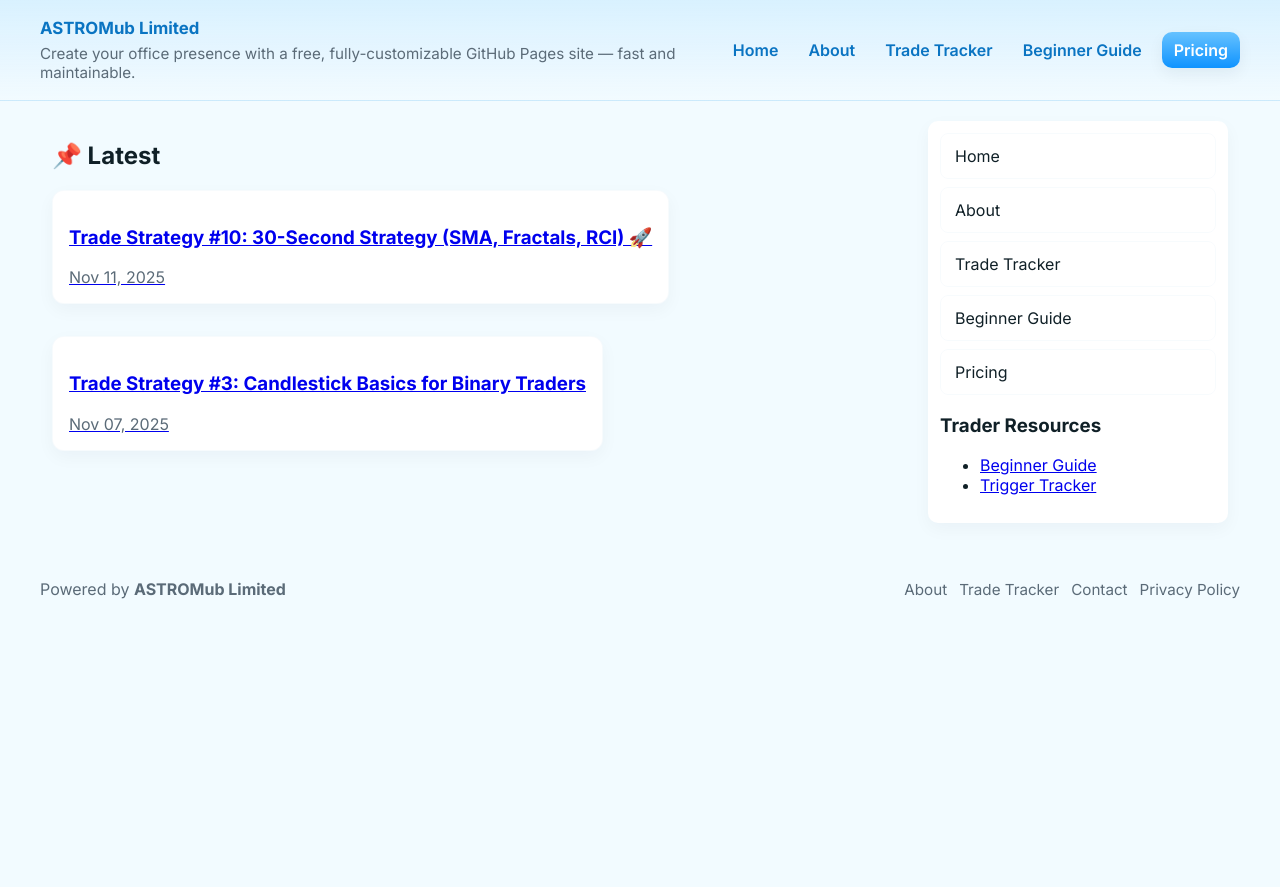
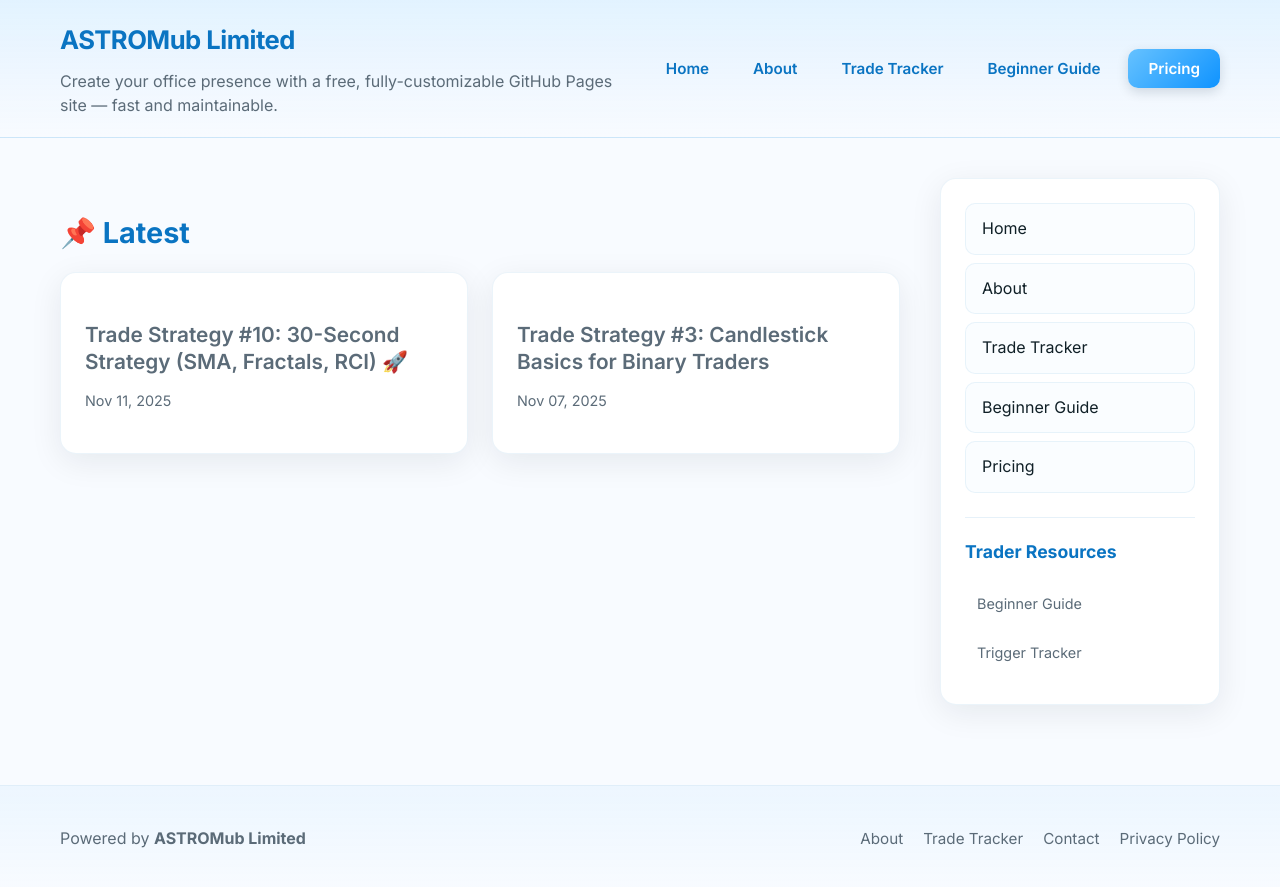
Before and after one commit to astromub/silver-umbrella, a Jekyll site: the page built from index.md, in a window 1280 px wide. Shown: the top 887 px of the page. Built offline with Jekyll 4.4.1, drawn with Linux system fonts in a browser that asks for light colours.

Commit message:
Update style.css

```diff
--- a/assets/style.css
+++ b/assets/style.css
@@ -1,12 +1,12 @@
 :root{
-  --bg: #f2fbff;
+  --bg: #f8fbff;
   --surface: #ffffff;
   --brand: #0a74c2;
   --accent: #66c2ff;
   --muted: #5b6b78;
   --radius: 12px;
   --max-width: 1200px;
-  --gap: 16px;
+  --gap: 20px;
 }
 
 /* Reset / base */
@@ -18,97 +18,351 @@ body{
   background:var(--bg);
   color:#102027;
   -webkit-font-smoothing:antialiased;
+  line-height:1.6;
 }
 
 /* Header */
 .site-header{
-  background: linear-gradient(180deg, rgba(102,194,255,0.18), rgba(255,255,255,0.02));
-  border-bottom: 1px solid rgba(10,116,194,0.06);
-  padding:18px 12px;
+  background: linear-gradient(180deg, rgba(102,194,255,0.15), rgba(255,255,255,0.05));
+  border-bottom: 1px solid rgba(10,116,194,0.1);
+  padding:20px 0;
 }
 .header-inner{
   max-width:var(--max-width);
   margin:0 auto;
   display:flex;
   align-items:center;
-  gap:16px;
+  gap:20px;
   justify-content:space-between;
+  padding:0 20px;
 }
 .brand{flex:1}
-.site-title{margin:0;color:var(--brand);font-size:1.05rem;font-weight:700}
-.site-tagline{margin:6px 0 0;color:var(--muted);font-size:0.95rem}
+.site-title{
+  margin:0;
+  color:var(--brand);
+  font-size:1.6rem;
+  font-weight:700;
+  letter-spacing:-0.02em;
+}
+.site-tagline{
+  margin:8px 0 0;
+  color:var(--muted);
+  font-size:1rem;
+  max-width:600px;
+  line-height:1.5;
+}
 
-/* Nav */
+/* Navigation */
 .nav-toggle{
-  display:inline-flex;
+  display:none;
   align-items:center;
   justify-content:center;
   width:44px;height:44px;
   font-size:18px;
-  background:transparent;border:0;color:var(--brand);
-  border-radius:8px;cursor:pointer;
+  background:transparent;
+  border:0;
+  color:var(--brand);
+  border-radius:8px;
+  cursor:pointer;
+  transition:background 0.2s;
 }
+.nav-toggle:hover{background:rgba(102,194,255,0.1)}
 .site-nav{display:block}
-.site-nav ul{display:flex;gap:10px;align-items:center;margin:0;padding:0;list-style:none}
-.site-nav a{color:var(--brand);text-decoration:none;padding:8px 10px;border-radius:8px;font-weight:600}
+.site-nav ul{
+  display:flex;
+  gap:12px;
+  align-items:center;
+  margin:0;
+  padding:0;
+  list-style:none;
+}
+.site-nav a{
+  color:var(--brand);
+  text-decoration:none;
+  padding:10px 16px;
+  border-radius:8px;
+  font-weight:600;
+  font-size:0.95rem;
+  transition:all 0.2s;
+  white-space:nowrap;
+}
+.site-nav a:hover{
+  background:rgba(102,194,255,0.1);
+  transform:translateY(-1px);
+}
 .site-nav .btn-pricing{
-  background:linear-gradient(180deg,var(--accent), #0f93ff);
-  color:#fff;padding:8px 12px;border-radius:10px;box-shadow:0 6px 16px rgba(6,30,44,0.06)
+  background:linear-gradient(135deg, var(--accent), #0f93ff);
+  color:#fff;
+  padding:10px 20px;
+  border-radius:10px;
+  box-shadow:0 4px 12px rgba(6,30,44,0.15);
+  transition:all 0.2s;
+}
+.site-nav .btn-pricing:hover{
+  transform:translateY(-2px);
+  box-shadow:0 6px 20px rgba(6,30,44,0.2);
+  background:linear-gradient(135deg, #0f93ff, var(--accent));
 }
 
-/* Layout container */
+/* Main Container */
 .container{
   max-width:var(--max-width);
-  margin:20px auto;
-  padding:0 12px;
-  display:block;
+  margin:40px auto;
+  padding:0 20px;
+  display:grid;
+  grid-template-columns: 1fr 280px;
+  gap:40px;
+  align-items:start;
 }
 
-/* Desktop two-column */
-@media(min-width:901px){
-  .container{display:grid;grid-template-columns: 1fr 300px; gap:24px}
-  .nav-toggle{display:none}
-  .site-nav{display:block}
+/* Content Area */
+.content{
+  min-height:400px;
 }
 
 /* Sidebar */
-.sidebar{margin-bottom:16px}
-.sidebar-inner{background:var(--surface);padding:12px;border-radius:10px;box-shadow:0 6px 18px rgba(6,30,44,0.04)}
-.sidebar nav ul{list-style:none;padding:0;margin:0}
-.sidebar nav ul li a{display:block;padding:12px 14px;color:#102027;text-decoration:none;border-radius:8px;border:1px solid rgba(10,116,194,0.03);margin-bottom:8px}
-.sidebar nav ul li.active a{background:rgba(102,194,255,0.12);font-weight:700}
+.sidebar-inner{
+  background:var(--surface);
+  padding:24px;
+  border-radius:16px;
+  box-shadow:0 8px 32px rgba(6,30,44,0.08);
+  border:1px solid rgba(10,116,194,0.08);
+  position:sticky;
+  top:100px;
+}
+.sidebar nav ul{
+  list-style:none;
+  padding:0;
+  margin:0 0 24px 0;
+}
+.sidebar nav ul li{
+  margin-bottom:8px;
+}
+.sidebar nav ul li a{
+  display:block;
+  padding:12px 16px;
+  color:#102027;
+  text-decoration:none;
+  border-radius:10px;
+  border:1px solid rgba(10,116,194,0.08);
+  background:rgba(102,194,255,0.03);
+  transition:all 0.2s;
+  font-weight:500;
+}
+.sidebar nav ul li a:hover{
+  background:rgba(102,194,255,0.1);
+  border-color:var(--accent);
+  transform:translateX(4px);
+}
+.sidebar-section{
+  border-top:1px solid rgba(10,116,194,0.1);
+  padding-top:20px;
+}
+.sidebar-section h3{
+  margin:0 0 16px 0;
+  color:var(--brand);
+  font-size:1.1rem;
+  font-weight:700;
+}
+.sidebar-section ul{
+  list-style:none;
+  padding:0;
+  margin:0;
+}
+.sidebar-section ul li{
+  margin-bottom:6px;
+}
+.sidebar-section ul li a{
+  display:block;
+  padding:10px 12px;
+  color:var(--muted);
+  text-decoration:none;
+  border-radius:8px;
+  transition:all 0.2s;
+  font-size:0.9rem;
+}
+.sidebar-section ul li a:hover{
+  color:var(--brand);
+  background:rgba(102,194,255,0.05);
+}
 
-/* Content & cards */
-.content{min-height:320px}
-.card{background:var(--surface);border-radius:12px;padding:16px;margin-bottom:16px;box-shadow:0 6px 18px rgba(6,30,44,0.04);border:1px solid rgba(10,116,194,0.03)}
-.card-grid{display:flex;flex-wrap:wrap;gap:16px}
-.card h2{margin:0 0 8px;color:var(--brand);font-size:1rem}
-.card p{margin:0;color:var(--muted)}
+/* Cards */
+.card-grid{
+  display:grid;
+  grid-template-columns:repeat(auto-fit, minmax(350px, 1fr));
+  gap:24px;
+  margin-top:8px;
+}
+.card{
+  background:var(--surface);
+  border-radius:16px;
+  padding:24px;
+  box-shadow:0 8px 32px rgba(6,30,44,0.08);
+  border:1px solid rgba(10,116,194,0.08);
+  transition:all 0.3s ease;
+  height:100%;
+}
+.card:hover{
+  transform:translateY(-4px);
+  box-shadow:0 12px 40px rgba(6,30,44,0.12);
+  border-color:rgba(102,194,255,0.3);
+}
+.card-link{
+  text-decoration:none;
+  color:inherit;
+  display:block;
+  height:100%;
+}
+.card h3{
+  margin:0 0 12px 0;
+  color:var(--brand);
+  font-size:1.3rem;
+  font-weight:700;
+  line-height:1.3;
+}
+.card .date{
+  color:var(--muted);
+  font-size:0.9rem;
+  margin-bottom:16px;
+  font-weight:500;
+}
+.card .excerpt{
+  color:var(--muted);
+  line-height:1.5;
+  margin:0;
+}
+.no-posts{
+  text-align:center;
+  padding:60px 24px;
+  grid-column:1/-1;
+}
+.no-posts h3{
+  color:var(--muted);
+  margin-bottom:16px;
+  font-size:1.4rem;
+}
 
 /* Footer */
-.site-footer{margin-top:22px;padding:18px 12px}
-.footer-inner{max-width:var(--max-width);margin:0 auto;display:flex;justify-content:space-between;align-items:center;gap:12px}
-.footer-left p{margin:0;color:var(--muted)}
-.footer-right ul{display:flex;gap:12px;margin:0;padding:0;list-style:none}
-.footer-right a{color:var(--muted);text-decoration:none;font-size:0.95rem}
-
-/* Mobile adjustments */
-@media(max-width:900px){
-  .site-nav{display:none}
-  .site-nav[data-open="true"]{display:block}
-  .site-nav ul{flex-direction:column;background:transparent;padding:8px}
-  .header-inner{align-items:flex-start}
-  .container{padding:0 12px}
-  .footer-inner{flex-direction:column;align-items:center;text-align:center}
-  .footer-right ul{flex-wrap:wrap;justify-content:center}
-  .card-grid{display:block}
+.site-footer{
+  margin-top:80px;
+  padding:40px 0;
+  background:linear-gradient(180deg, rgba(102,194,255,0.08), rgba(255,255,255,0.02));
+  border-top:1px solid rgba(10,116,194,0.1);
+}
+.footer-inner{
+  max-width:var(--max-width);
+  margin:0 auto;
+  display:flex;
+  justify-content:space-between;
+  align-items:center;
+  gap:24px;
+  padding:0 20px;
+}
+.footer-left p{
+  margin:0;
+  color:var(--muted);
+  font-weight:500;
+}
+.footer-right ul{
+  display:flex;
+  gap:20px;
+  margin:0;
+  padding:0;
+  list-style:none;
+}
+.footer-right a{
+  color:var(--muted);
+  text-decoration:none;
+  font-size:0.95rem;
+  transition:color 0.2s;
+  font-weight:500;
+}
+.footer-right a:hover{
+  color:var(--brand);
 }
 
-/* Small desktop card grid helper (3-up) */
-@media(min-width:801px){
-  .card.grid-3 > .card-item{flex:1 1 calc(33.33% - 12px)}
+/* Mobile Responsive */
+@media(max-width:900px){
+  .nav-toggle{
+    display:inline-flex;
+  }
+  .site-nav{
+    display:none;
+    position:absolute;
+    top:100%;
+    left:0;
+    right:0;
+    background:var(--surface);
+    box-shadow:0 8px 24px rgba(0,0,0,0.12);
+    z-index:1000;
+    padding:20px;
+  }
+  .site-nav[data-open="true"]{
+    display:block;
+  }
+  .site-nav ul{
+    flex-direction:column;
+    gap:8px;
+  }
+  .site-nav ul li{
+    width:100%;
+  }
+  .site-nav ul li a{
+    display:block;
+    text-align:center;
+    padding:14px 16px;
+  }
+  .container{
+    grid-template-columns:1fr;
+    gap:30px;
+    margin:30px auto;
+  }
+  .sidebar-inner{
+    position:static;
+  }
+  .card-grid{
+    grid-template-columns:1fr;
+    gap:20px;
+  }
+  .footer-inner{
+    flex-direction:column;
+    text-align:center;
+    gap:20px;
+  }
+  .footer-right ul{
+    flex-wrap:wrap;
+    justify-content:center;
+  }
 }
 
-/* Helpers */
-.kicker{color:var(--brand);font-weight:700;font-size:0.9rem}
-.muted{color:var(--muted)}
+@media(max-width:768px){
+  .header-inner{
+    flex-wrap:wrap;
+  }
+  .brand{
+    flex:1 1 100%;
+    text-align:center;
+    margin-bottom:16px;
+  }
+  .site-title{
+    font-size:1.4rem;
+  }
+  .site-tagline{
+    font-size:0.95rem;
+  }
+}
+
+/* Content Typography */
+.content h2{
+  color:var(--brand);
+  margin-top:2rem;
+  margin-bottom:1rem;
+  font-weight:700;
+  font-size:1.8rem;
+}
+.content h3{
+  color:var(--muted);
+  margin-top:1.5rem;
+  margin-bottom:0.75rem;
+  font-weight:600;
+}
```
